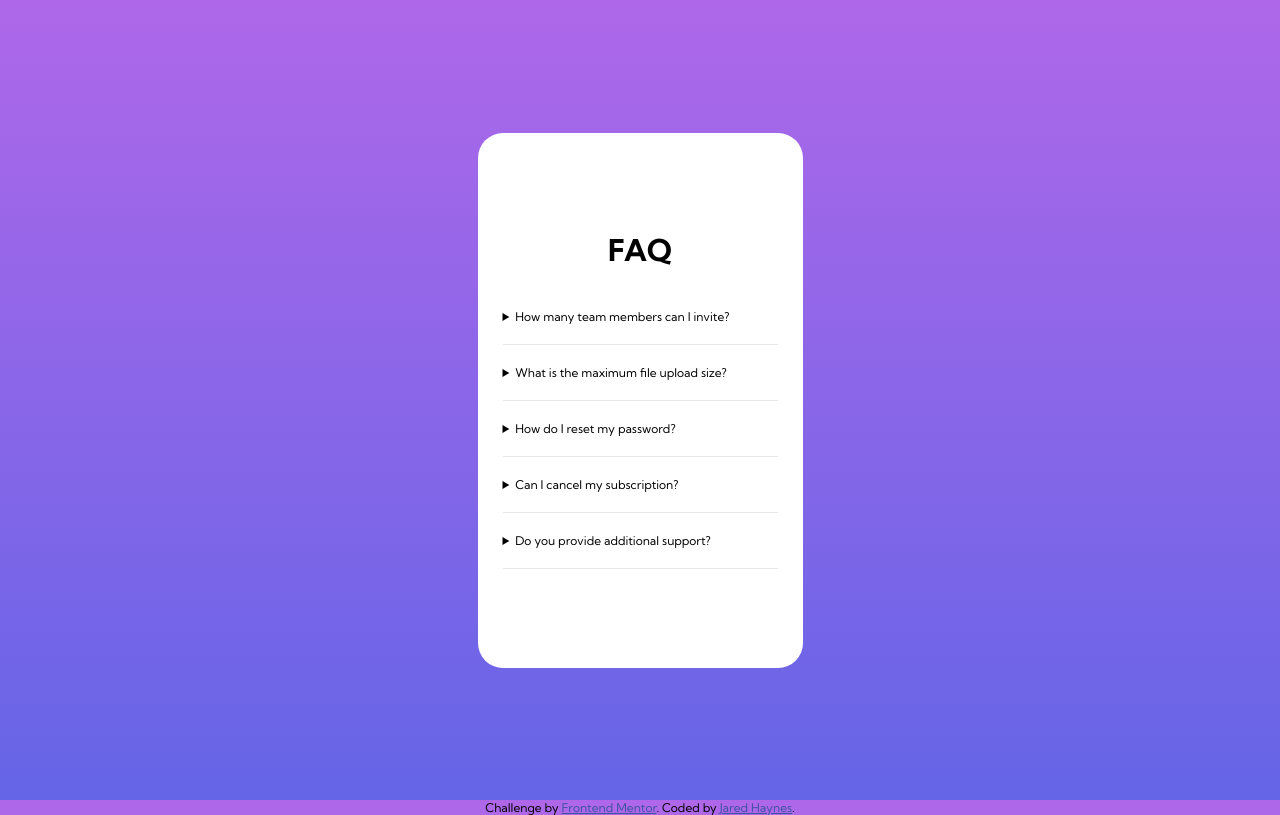
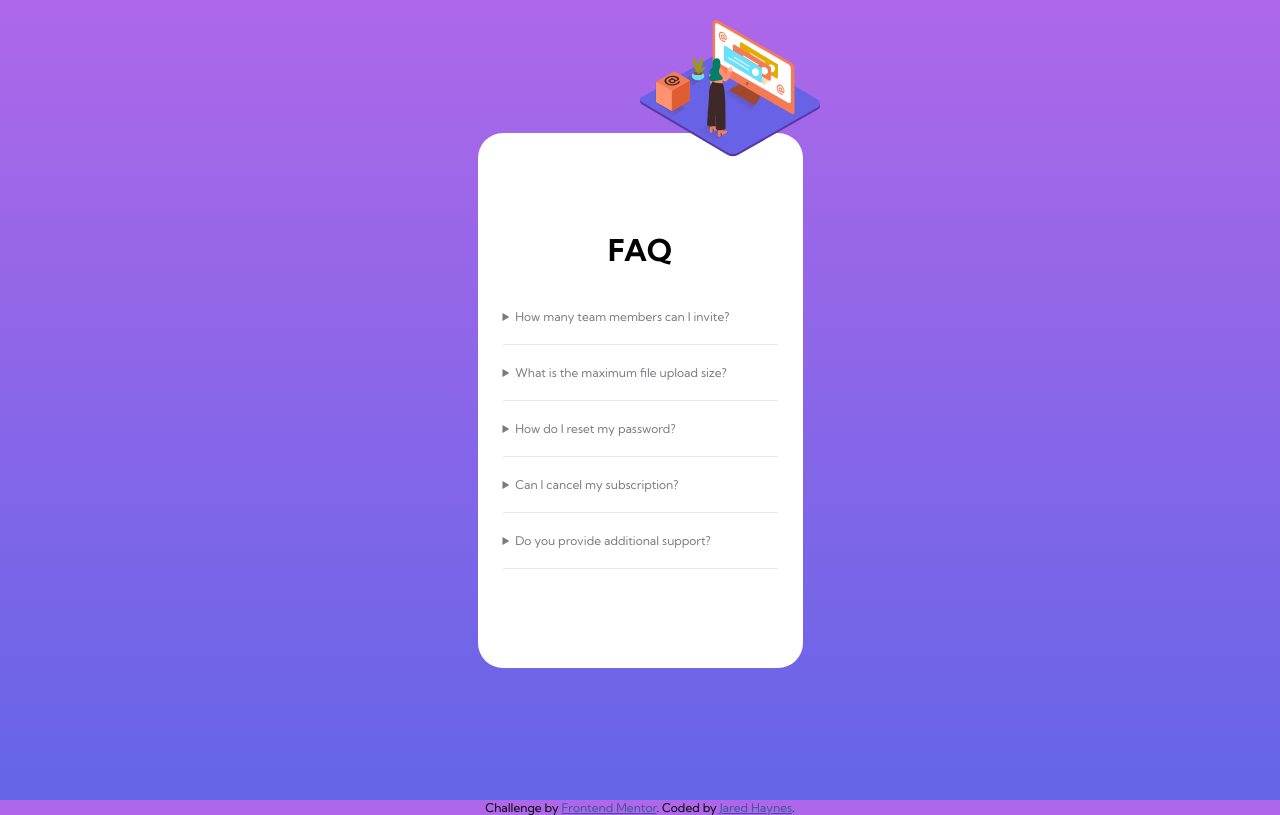
Before and after one commit to jhaynes322/FAQ-accordion-card, a plain HTML site: page index.html in a window 1280 px wide. Drawn offline with Linux system fonts and the light colour scheme.

Commit message:
Sized svg top img. Working on positioning.

```diff
--- a/styles.css
+++ b/styles.css
@@ -31,11 +31,21 @@ body {
 
 .container {
     display: flex;
+    flex-direction: column;
     width: 100vw;
     height: 100vh;
     justify-content: center;
     align-items: center;
 }
+
+#top-img {
+    width: 180px;
+    height: 240px;
+    position: absolute;
+    top: -32px;
+    left: 50%;
+}
+
 
 .main {
     width: 325px;
@@ -62,6 +72,7 @@ details {
     padding-top: 20px;
     padding-bottom: 20px;
     border-bottom: 1px solid var(--gray-blue-div);
+    color: var(--gray-blue-text);
 }
 
 .attribution {
```
